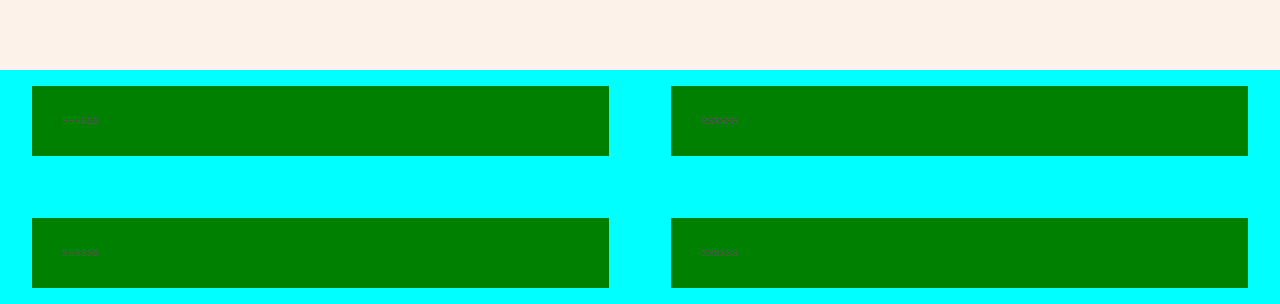
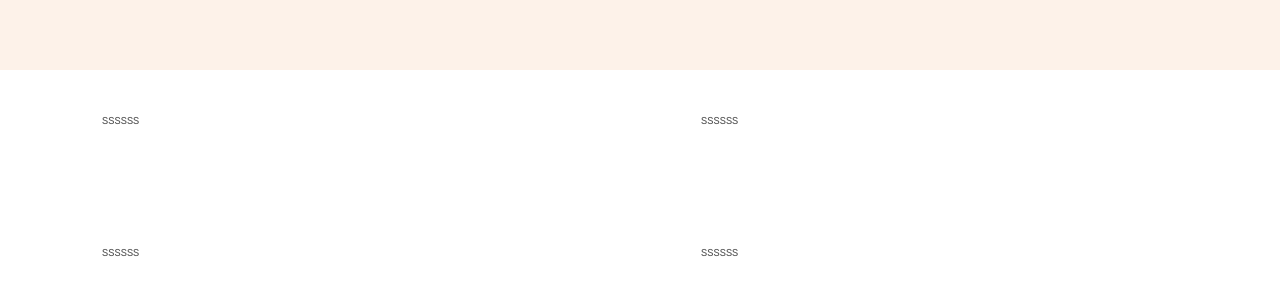
Before and after one commit to AhmedHafez1/RemooFoods, a plain HTML site: page index.html in a window 1280 px wide. Shown: the part 604-908 px from the top of the page. Drawn offline with Linux system fonts and the light colour scheme.

Commit message:
Setting Up a Reusable Container

```diff
--- a/css/style.css
+++ b/css/style.css
@@ -78,10 +78,9 @@ html {
 
 /* GENERAL */
 .container {
-  max-width: rem;
+  max-width: 120rem;
   margin: 0 auto;
   padding: 1.6rem 3.2rem;
-  background-color: aqua;
 }
 
 .grid {
@@ -242,6 +241,5 @@ html {
 }
 
 .container div {
-  background-color: green;
   padding: 3rem;
 }
```
